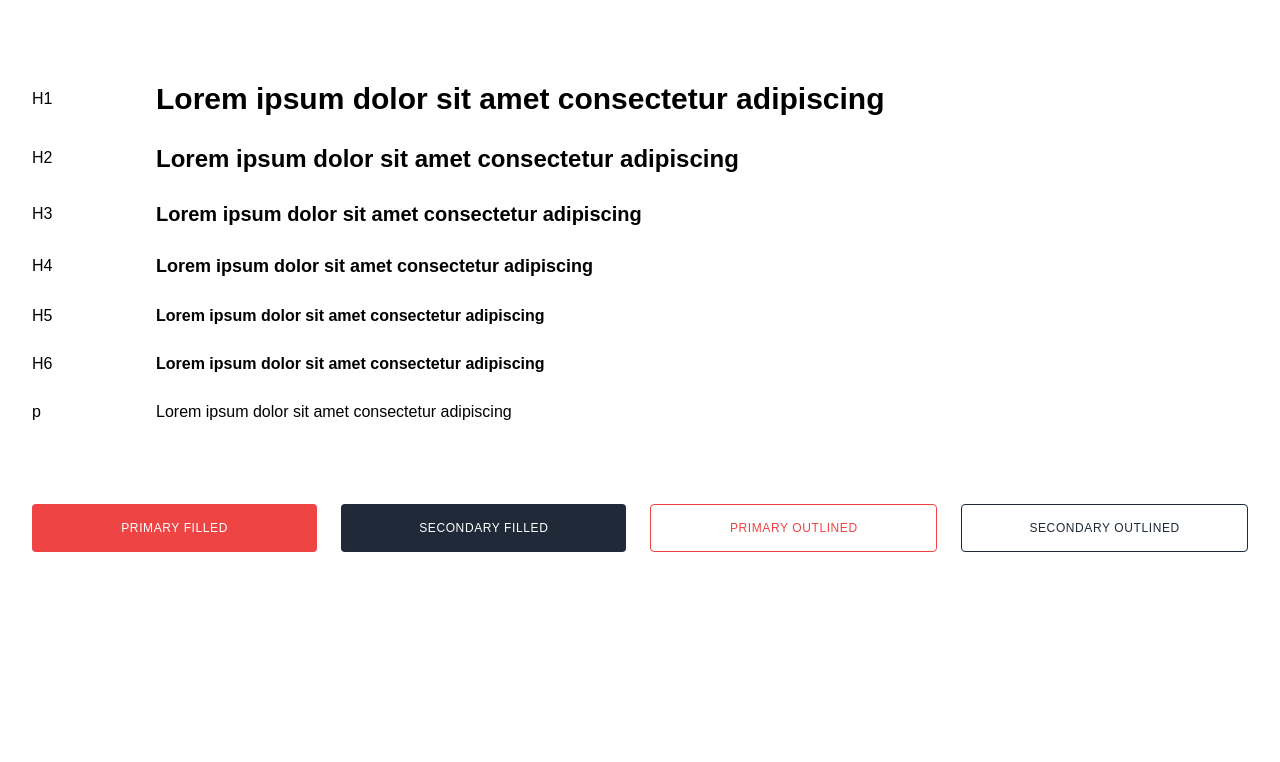
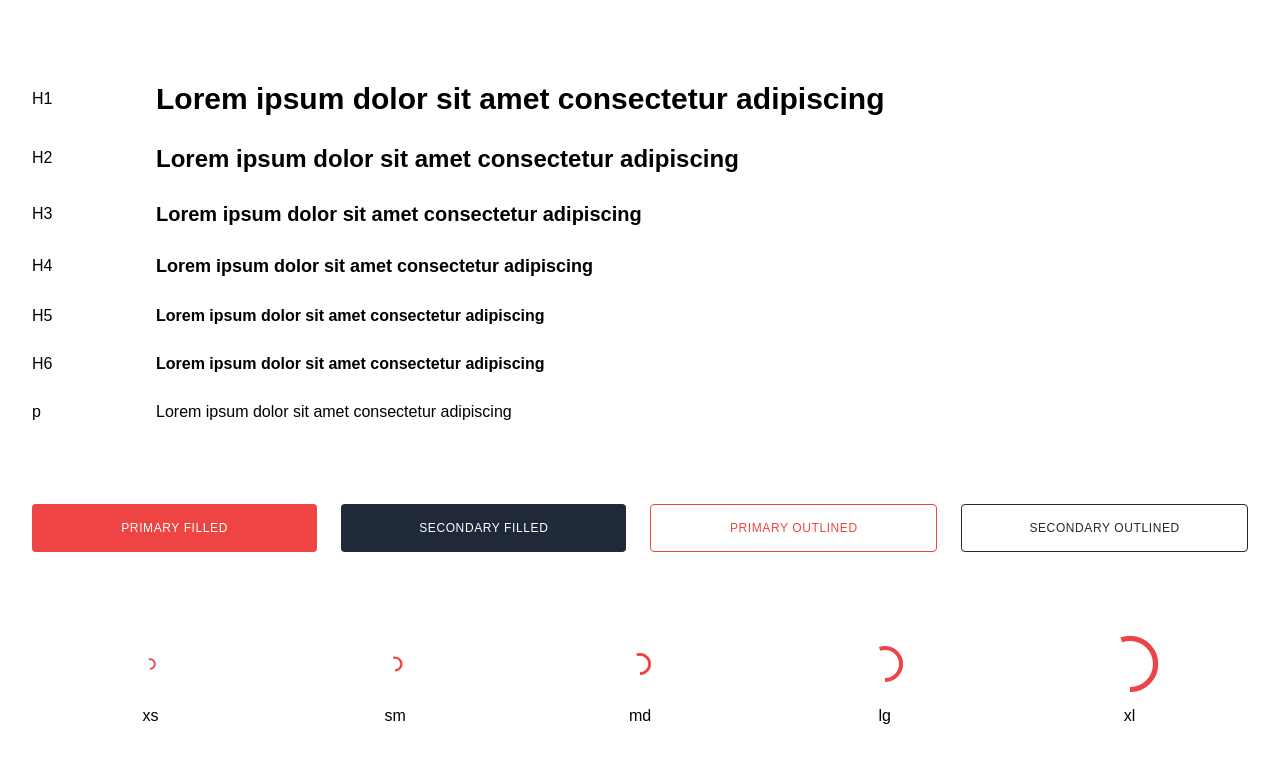
Before and after one commit to RealBoostAdmin/real-boost-client, a React (Create React App) app: page /dev in a window 1280 px wide. Shown: the top 762 px of the page. Built offline with nearby package versions, Linux system fonts and the light colour scheme.

Commit message:
Updated Dev Examples

```diff
--- a/src/pages/Dev/Dev.tsx
+++ b/src/pages/Dev/Dev.tsx
@@ -2,6 +2,7 @@ import Container from 'components/Container';
 import { Navigate } from 'react-router-dom';
 import React from 'react';
 import Button from '../../components/Button';
+import Loader from '../../components/Loader';
 
 const Dev: React.FC = () => {
 
@@ -33,6 +34,19 @@ const Dev: React.FC = () => {
         <Button onClick={onClick} style='outlined'>primary outlined</Button>
         <Button onClick={onClick} variant='secondary' style='outlined'>secondary outlined</Button>
       </div>
+
+      <div className='mt-20 grid grid-cols-5 items-center gap-2'>
+        <div className='w-full flex justify-center'><Loader size='xs'/></div>
+        <div className='w-full flex justify-center'><Loader size='sm'/></div>
+        <div className='w-full flex justify-center'><Loader size='md'/></div>
+        <div className='w-full flex justify-center'><Loader size='lg'/></div>
+        <div className='w-full flex justify-center'><Loader size='xl'/></div>
+        <div className='w-full flex justify-center'><p>xs</p></div>
+        <div className='w-full flex justify-center'><p>sm</p></div>
+        <div className='w-full flex justify-center'><p>md</p></div>
+        <div className='w-full flex justify-center'><p>lg</p></div>
+        <div className='w-full flex justify-center'><p>xl</p></div>
+      </div>
     </Container>
   );
 };
```
